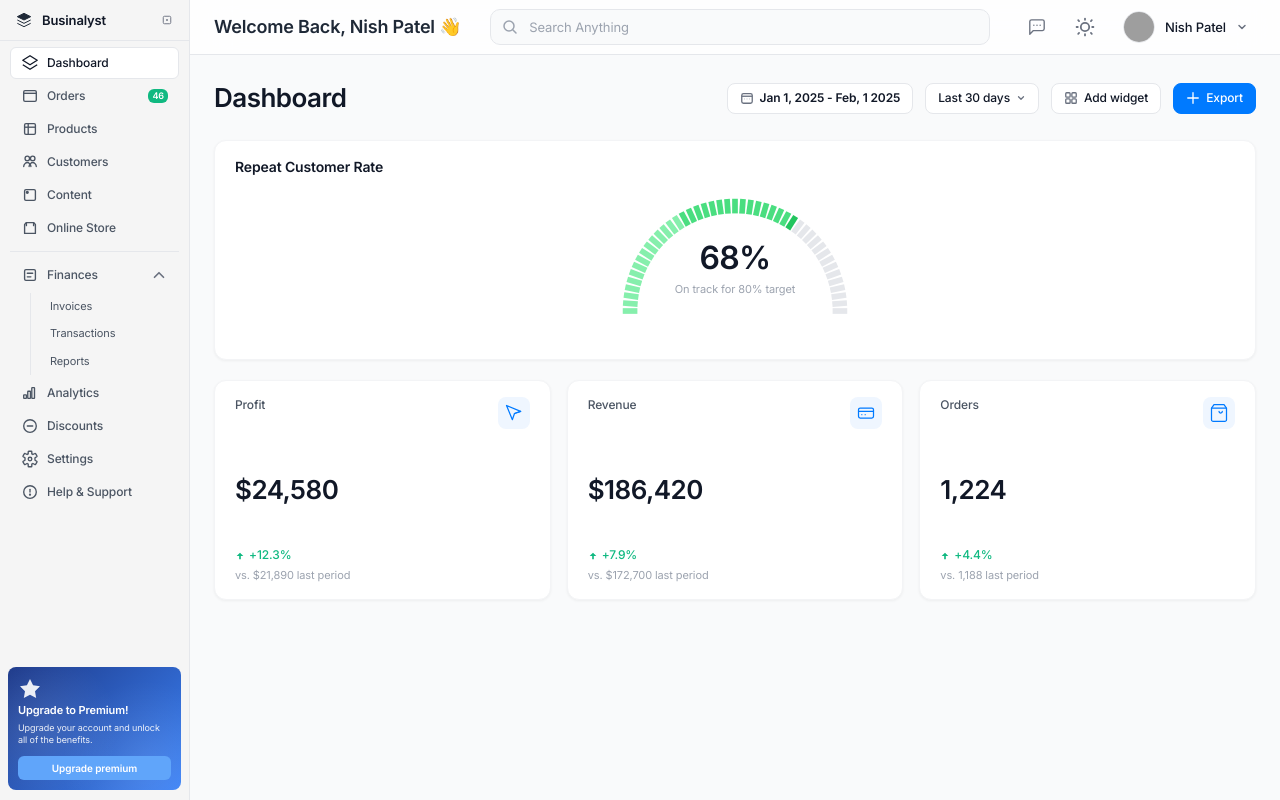
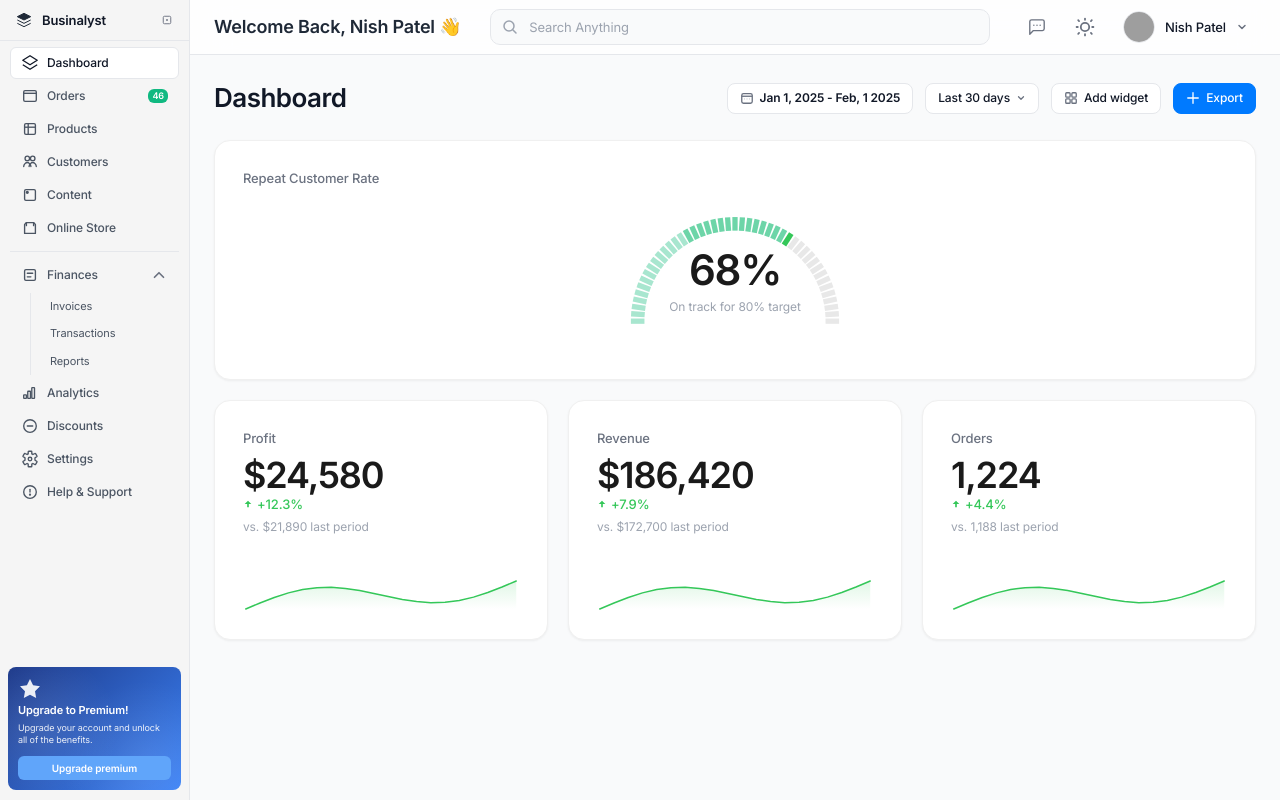
Before and after one commit to NishPatelCodes/Businalyst, a React (Vite) app in the folder frontend/: page /dashboard in a window 1280 px wide. Built offline with nearby package versions, Linux system fonts and the light colour scheme; grey boxes are pictures that could not be loaded.

Commit message:
Redesign KPI cards and HealthMeter with Apple UI principles - move sparkline to bottom, fix card sizes, reduce spacing

```diff
--- a/frontend/src/components/HealthMeter.css
+++ b/frontend/src/components/HealthMeter.css
@@ -1,26 +1,25 @@
 .health-meter {
   background: #ffffff;
-  border-radius: 12px;
-  padding: 16px 20px;
-  box-shadow: 0 1px 3px rgba(0, 0, 0, 0.05);
-  border: 1px solid #f3f4f6;
-  transition: all 0.3s ease;
-  min-height: 220px;
+  border-radius: 16px;
+  padding: 28px;
+  box-shadow: 0 1px 3px rgba(0, 0, 0, 0.04), 0 1px 2px rgba(0, 0, 0, 0.02);
+  border: 1px solid #f0f0f0;
+  transition: all 0.2s ease;
+  height: 240px;
   display: flex;
   flex-direction: column;
   justify-content: space-between;
 }
 
 .health-meter:hover {
-  box-shadow: 0 4px 12px rgba(0, 0, 0, 0.08);
-  transform: translateY(-2px);
+  box-shadow: 0 4px 12px rgba(0, 0, 0, 0.06), 0 2px 4px rgba(0, 0, 0, 0.03);
 }
 
 .health-meter-title {
-  font-size: 14px;
-  font-weight: 600;
-  color: #111827;
-  margin-bottom: 12px;
+  font-size: 13px;
+  font-weight: 500;
+  color: #6b7280;
+  margin-bottom: 20px;
   line-height: 1.4;
   letter-spacing: -0.01em;
   -webkit-font-smoothing: antialiased;
@@ -58,12 +57,12 @@
 }
 
 .gauge-value {
-  font-size: 32px;
+  font-size: 42px;
   font-weight: 600;
-  color: #111827;
-  line-height: 1.2;
-  margin-bottom: 4px;
-  letter-spacing: -0.02em;
+  color: #1a1a1a;
+  line-height: 1.1;
+  margin-bottom: 6px;
+  letter-spacing: -0.03em;
   -webkit-font-smoothing: antialiased;
   -moz-osx-font-smoothing: grayscale;
   text-rendering: optimizeLegibility;
@@ -71,8 +70,8 @@
 }
 
 .gauge-status {
-  font-size: 11px;
-  color: #9CA3AF;
+  font-size: 12px;
+  color: #9ca3af;
   font-weight: 400;
   line-height: 1.4;
   letter-spacing: -0.01em;
--- a/frontend/src/components/HealthMeter.jsx
+++ b/frontend/src/components/HealthMeter.jsx
@@ -28,13 +28,13 @@ const HealthMeter = ({
 
   // Calculate color for gradient (lighter on left → darker on right)
   const getSegmentColor = (index, isFilled) => {
-    if (!isFilled) return '#e5e7eb' // Light gray for unfilled
+    if (!isFilled) return '#e8e8e8' // Light gray for unfilled
 
     const progress = index / (totalSegments - 1)
-    // Green gradient: light green (left) → medium green (middle) → vibrant green (right)
-    if (progress < 0.33) return '#86efac' // Light green
-    if (progress < 0.66) return '#4ade80' // Medium green
-    return '#22c55e' // Vibrant green
+    // Soft green gradient: very light green (left) → medium green (middle) → soft green (right)
+    if (progress < 0.33) return '#a8e6cf' // Very light green
+    if (progress < 0.66) return '#6dd5a8' // Medium green
+    return '#34c759' // Apple green
   }
 
   // Calculate transform for each segment using polar coordinates
@@ -50,7 +50,7 @@ const HealthMeter = ({
 
   return (
     <div className="health-meter">
-      <h3 className="health-meter-title">Repeat Customer Rate</h3>
+      <div className="health-meter-title">Repeat Customer Rate</div>
 
       {/* SVG Gauge */}
       <div className="health-meter-gauge">
--- a/frontend/src/components/KPICards.css
+++ b/frontend/src/components/KPICards.css
@@ -1,57 +1,33 @@
 .kpi-cards {
   display: grid;
   grid-template-columns: repeat(3, 1fr);
-  gap: 16px;
+  gap: 20px;
 }
 
 .kpi-card {
   background: #ffffff;
-  border-radius: 12px;
-  padding: 16px 20px;
-  box-shadow: 0 1px 3px rgba(0, 0, 0, 0.05);
-  border: 1px solid #f3f4f6;
-  transition: all 0.3s ease;
+  border-radius: 16px;
+  padding: 28px;
+  box-shadow: 0 1px 3px rgba(0, 0, 0, 0.04), 0 1px 2px rgba(0, 0, 0, 0.02);
+  border: 1px solid #f0f0f0;
+  transition: all 0.2s ease;
   position: relative;
   overflow: hidden;
-  min-height: 220px;
+  height: 240px;
   display: flex;
   flex-direction: column;
   justify-content: space-between;
 }
 
-.kpi-card::before {
-  content: '';
-  position: absolute;
-  top: 0;
-  left: 0;
-  right: 0;
-  height: 3px;
-  background: linear-gradient(90deg, #007AFF, #5ac8fa);
-  opacity: 0;
-  transition: opacity 0.3s ease;
-}
-
 .kpi-card:hover {
-  box-shadow: 0 4px 12px rgba(0, 0, 0, 0.08);
-  transform: translateY(-2px);
-}
-
-.kpi-card:hover::before {
-  opacity: 1;
-}
-
-.kpi-card-header {
-  display: flex;
-  justify-content: space-between;
-  align-items: flex-start;
-  margin-bottom: 12px;
+  box-shadow: 0 4px 12px rgba(0, 0, 0, 0.06), 0 2px 4px rgba(0, 0, 0, 0.03);
 }
 
 .kpi-title {
-  font-size: 12px;
+  font-size: 13px;
   font-weight: 500;
-  color: #4B5563;
-  margin: 0;
+  color: #6b7280;
+  margin: 0 0 8px 0;
   line-height: 1.4;
   letter-spacing: -0.01em;
   -webkit-font-smoothing: antialiased;
@@ -60,30 +36,13 @@
   font-family: 'Inter', -apple-system, BlinkMacSystemFont, 'SF Pro Text', 'SF Pro Display', system-ui, sans-serif;
 }
 
-.kpi-icon {
-  width: 32px;
-  height: 32px;
-  display: flex;
-  align-items: center;
-  justify-content: center;
-  color: #007AFF;
-  background: #eff6ff;
-  border-radius: 8px;
-  flex-shrink: 0;
-}
-
-.kpi-icon svg {
-  width: 20px;
-  height: 20px;
-}
-
 .kpi-value {
-  font-size: 26px;
+  font-size: 36px;
   font-weight: 600;
-  color: #111827;
-  margin-bottom: 10px;
-  letter-spacing: -0.02em;
-  line-height: 1.2;
+  color: #1a1a1a;
+  margin: 0 0 0px 0;
+  letter-spacing: -0.03em;
+  line-height: 1.1;
   -webkit-font-smoothing: antialiased;
   -moz-osx-font-smoothing: grayscale;
   text-rendering: optimizeLegibility;
@@ -93,14 +52,15 @@
 .kpi-footer {
   display: flex;
   flex-direction: column;
-  gap: 4px;
+  gap: 6px;
+  margin-bottom: 20px;
 }
 
 .kpi-change {
   display: flex;
   align-items: center;
   gap: 4px;
-  font-size: 12px;
+  font-size: 13px;
   font-weight: 500;
   line-height: 1.4;
   letter-spacing: -0.01em;
@@ -111,11 +71,11 @@
 }
 
 .kpi-change.positive {
-  color: #10b981;
+  color: #34c759;
 }
 
 .kpi-change.negative {
-  color: #ef4444;
+  color: #ff3b30;
 }
 
 .kpi-change svg {
@@ -125,8 +85,8 @@
 }
 
 .kpi-comparison {
-  font-size: 11px;
-  color: #9CA3AF;
+  font-size: 12px;
+  color: #9ca3af;
   font-weight: 400;
   line-height: 1.4;
   letter-spacing: -0.01em;
@@ -134,7 +94,28 @@
   -moz-osx-font-smoothing: grayscale;
   text-rendering: optimizeLegibility;
   font-family: 'Inter', -apple-system, BlinkMacSystemFont, 'SF Pro Text', 'SF Pro Display', system-ui, sans-serif;
-  letter-spacing: -0.01em;
+}
+
+.kpi-sparkline {
+  display: flex;
+  align-items: center;
+  width: 100%;
+  margin-top: auto;
+  padding-top: 20px;
+}
+
+.sparkline {
+  display: block;
+  width: 100%;
+  height: 32px;
+}
+
+.sparkline-line {
+  vector-effect: non-scaling-stroke;
+}
+
+.sparkline-area {
+  vector-effect: non-scaling-stroke;
 }
 
 @media (max-width: 1024px) {
--- a/frontend/src/components/KPICards.jsx
+++ b/frontend/src/components/KPICards.jsx
@@ -1,5 +1,85 @@
 import React from 'react'
 import './KPICards.css'
+
+// Generate sparkline data points
+const generateSparklineData = (trend, points = 20) => {
+  const data = []
+  const baseValue = 50
+  const variance = 15
+
+  for (let i = 0; i < points; i++) {
+    const progress = i / (points - 1)
+    let value = baseValue
+
+    if (trend === 'positive') {
+      // Upward trend
+      value = baseValue + (progress * 30) + (Math.sin(progress * Math.PI * 2) * variance)
+    } else if (trend === 'negative') {
+      // Downward trend
+      value = baseValue + ((1 - progress) * 30) + (Math.sin(progress * Math.PI * 2) * variance)
+    } else {
+      // Neutral/flat trend
+      value = baseValue + (Math.sin(progress * Math.PI * 2) * variance)
+    }
+
+    data.push(Math.max(10, Math.min(90, value)))
+  }
+
+  return data
+}
+
+// Render sparkline SVG
+const Sparkline = ({ data, trend, index }) => {
+  const width = 200
+  const height = 32
+  const padding = 2
+  const chartWidth = width - padding * 2
+  const chartHeight = height - padding * 2
+
+  const max = Math.max(...data)
+  const min = Math.min(...data)
+  const range = max - min || 1
+
+  const points = data.map((value, index) => {
+    const x = padding + (index / (data.length - 1)) * chartWidth
+    const y = padding + chartHeight - ((value - min) / range) * chartHeight
+    return `${x},${y}`
+  }).join(' ')
+
+  const areaPoints = [
+    `${padding},${height - padding}`,
+    ...points.split(' '),
+    `${width - padding},${height - padding}`
+  ].join(' ')
+
+  const lineColor = trend === 'positive' ? '#34c759' : trend === 'negative' ? '#ff3b30' : '#8e8e93'
+  const areaColor = trend === 'positive' ? 'rgba(52, 199, 89, 0.08)' : trend === 'negative' ? 'rgba(255, 59, 48, 0.08)' : 'rgba(142, 142, 147, 0.08)'
+
+  return (
+    <svg width="100%" height={height} viewBox={`0 0 ${width} ${height}`} preserveAspectRatio="none" className="sparkline">
+      <defs>
+        <linearGradient id={`gradient-${trend}-${index}`} x1="0%" y1="0%" x2="0%" y2="100%">
+          <stop offset="0%" stopColor={lineColor} stopOpacity="0.15" />
+          <stop offset="100%" stopColor={lineColor} stopOpacity="0" />
+        </linearGradient>
+      </defs>
+      <polygon
+        points={areaPoints}
+        fill={`url(#gradient-${trend}-${index})`}
+        className="sparkline-area"
+      />
+      <polyline
+        points={points}
+        fill="none"
+        stroke={lineColor}
+        strokeWidth="1.5"
+        strokeLinecap="round"
+        strokeLinejoin="round"
+        className="sparkline-line"
+      />
+    </svg>
+  )
+}
 
 const KPICards = () => {
   const kpis = [
@@ -10,7 +90,7 @@ const KPICards = () => {
       changeType: 'positive',
       comparison: 'vs. $21,890 last period',
       icon: (
-        <svg width="24" height="24" viewBox="0 0 24 24" fill="none" xmlns="http://www.w3.org/2000/svg">
+        <svg width="20" height="20" viewBox="0 0 24 24" fill="none" xmlns="http://www.w3.org/2000/svg">
           <path d="M3 3L10.07 19.97L12.58 12.58L19.97 10.07L3 3Z" stroke="currentColor" strokeWidth="1.5" strokeLinecap="round" strokeLinejoin="round"/>
           <path d="M12.58 12.58L19.97 10.07" stroke="currentColor" strokeWidth="1.5" strokeLinecap="round" strokeLinejoin="round"/>
         </svg>
@@ -23,7 +103,7 @@ const KPICards = () => {
       changeType: 'positive',
       comparison: 'vs. $172,700 last period',
       icon: (
-        <svg width="24" height="24" viewBox="0 0 24 24" fill="none" xmlns="http://www.w3.org/2000/svg">
+        <svg width="20" height="20" viewBox="0 0 24 24" fill="none" xmlns="http://www.w3.org/2000/svg">
           <rect x="3" y="6" width="18" height="12" rx="2" stroke="currentColor" strokeWidth="1.5"/>
           <path d="M3 10H21" stroke="currentColor" strokeWidth="1.5"/>
           <path d="M7 14H7.01" stroke="currentColor" strokeWidth="1.5" strokeLinecap="round"/>
@@ -38,7 +118,7 @@ const KPICards = () => {
       changeType: 'positive',
       comparison: 'vs. 1,188 last period',
       icon: (
-        <svg width="24" height="24" viewBox="0 0 24 24" fill="none" xmlns="http://www.w3.org/2000/svg">
+        <svg width="20" height="20" viewBox="0 0 24 24" fill="none" xmlns="http://www.w3.org/2000/svg">
           <path d="M6 2L3 6V20C3 20.5304 3.21071 21.0391 3.58579 21.4142C3.96086 21.7893 4.46957 22 5 22H19C19.5304 22 20.0391 21.7893 20.4142 21.4142C20.7893 21.0391 21 20.5304 21 20V6L18 2H6Z" stroke="currentColor" strokeWidth="1.5" strokeLinecap="round" strokeLinejoin="round"/>
           <path d="M3 6H21" stroke="currentColor" strokeWidth="1.5"/>
           <path d="M16 10C16 11.1046 15.1046 12 14 12C12.8954 12 12 11.1046 12 10" stroke="currentColor" strokeWidth="1.5" strokeLinecap="round"/>
@@ -49,23 +129,23 @@ const KPICards = () => {
 
   return (
     <div className="kpi-cards">
-      {kpis.map((kpi, index) => (
+      {kpis.map((kpi, index) => {
+        const sparklineData = generateSparklineData(kpi.changeType)
+
+        return (
           <div key={index} className="kpi-card">
-          <div className="kpi-card-header">
-            <h4 className="kpi-title">{kpi.title}</h4>
-            <div className="kpi-icon">{kpi.icon}</div>
-          </div>
+            <div className="kpi-title">{kpi.title}</div>
 
             <div className="kpi-value">{kpi.value}</div>
 
             <div className="kpi-footer">
               <div className={`kpi-change ${kpi.changeType}`}>
                 {kpi.changeType === 'positive' ? (
-                <svg width="12" height="12" viewBox="0 0 12 12" fill="none" xmlns="http://www.w3.org/2000/svg">
+                  <svg width="10" height="10" viewBox="0 0 12 12" fill="none" xmlns="http://www.w3.org/2000/svg">
                     <path d="M6 2L10 6H7V10H5V6H2L6 2Z" fill="currentColor"/>
                   </svg>
                 ) : (
-                <svg width="12" height="12" viewBox="0 0 12 12" fill="none" xmlns="http://www.w3.org/2000/svg">
+                  <svg width="10" height="10" viewBox="0 0 12 12" fill="none" xmlns="http://www.w3.org/2000/svg">
                     <path d="M6 10L2 6H5V2H7V6H10L6 10Z" fill="currentColor"/>
                   </svg>
                 )}
@@ -73,8 +153,13 @@ const KPICards = () => {
               </div>
               <div className="kpi-comparison">{kpi.comparison}</div>
             </div>
+
+            <div className="kpi-sparkline">
+              <Sparkline data={sparklineData} trend={kpi.changeType} index={index} />
             </div>
-      ))}
+          </div>
+        )
+      })}
     </div>
   )
 }
```
Lines whose indentation alone changed are shown as unchanged.
